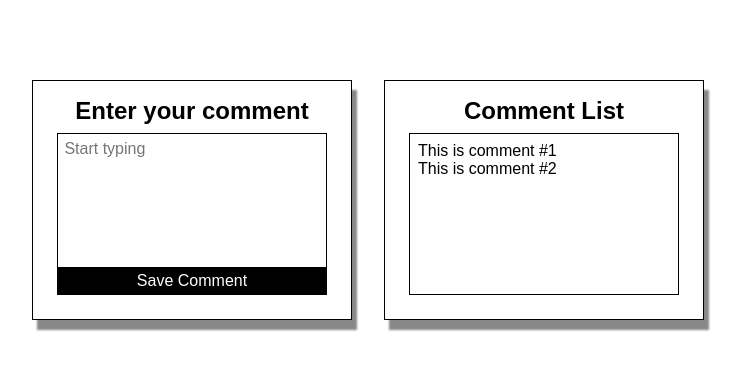
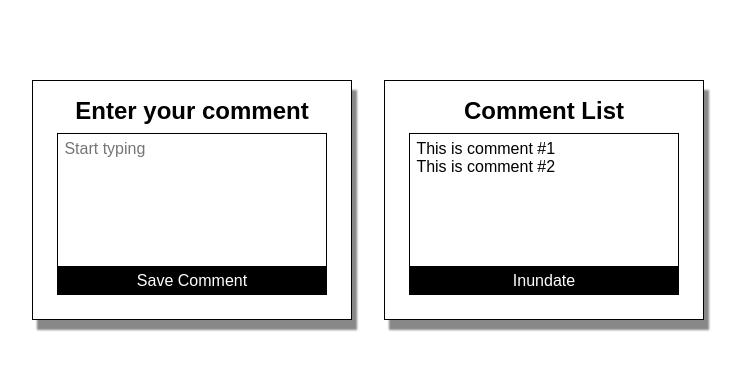
Before and after one commit to deusofka/redux-comments-list, a React (Create React App) app: page / in a window 1280 px wide. Shown: the top 370 px of the page, without its empty margins (272-1013 px from the left). Built offline with nearby package versions, Linux system fonts and the light colour scheme.

Commit message:
feat: add and style inundate button

```diff
--- a/src/App.css
+++ b/src/App.css
@@ -40,7 +40,7 @@
   flex-grow: 0;
 }
 
-#comments,
+#vertical-box,
 #inputs {
   display: flex;
   flex-direction: column;
@@ -50,12 +50,14 @@
   overflow-y: scroll;
 }
 
-#inputs > * {
+#inputs > *,
+#vertical-box > * {
   width: 100%;
   border: #000 solid 1px;
 }
 
-#inputs > textarea {
+#inputs > textarea,
+#vertical-box > #comments {
   flex: 1;
   resize: none;
   padding: 0.4rem;
@@ -64,7 +66,11 @@
   outline: none;
 }
 
-#inputs > button {
+#comments > p {
+  text-align: left;
+}
+
+button {
   flex: 0;
   background-color: #000;
   color: #fff;
@@ -79,16 +85,12 @@
   transition-timing-function: cubic-bezier(1, 0, 0, 1);
 }
 
-#inputs > button:hover, #inputs > button:focus  {
-  position: relative;
+#inputs > button:hover,
+#inputs > button:focus {
   transform: skew(0, 5deg) scale(2);
 }
 
-#comments {
-  padding: 0.5rem;
-  border: #000 solid 1px;
+#vertical-box > button:hover,
+#vertical-box > button:focus {
+  transform: skew(0, -5deg) scale(2);
 }
-
-#comments > p {
-  text-align: left;
-}
--- a/src/components/CommentList.js
+++ b/src/components/CommentList.js
@@ -2,13 +2,18 @@ import React from 'react'
 import { connect } from 'react-redux'
 
 function CommentList ({ comments }) {
+  function handleClick (event) {}
+
   return (
     <div id='comment_list'>
       <h2>Comment List</h2>
-      <div id='comments'>
-        {comments.map((comment, index) => {
-          return <p key={index}>{comment}</p>
-        })}
+      <div id='vertical-box'>
+        <div id='comments'>
+          {comments.map((comment, index) => {
+            return <p key={index}>{comment}</p>
+          })}
+        </div>
+        <button onClick={handleClick}>Inundate</button>
       </div>
     </div>
   )
```
